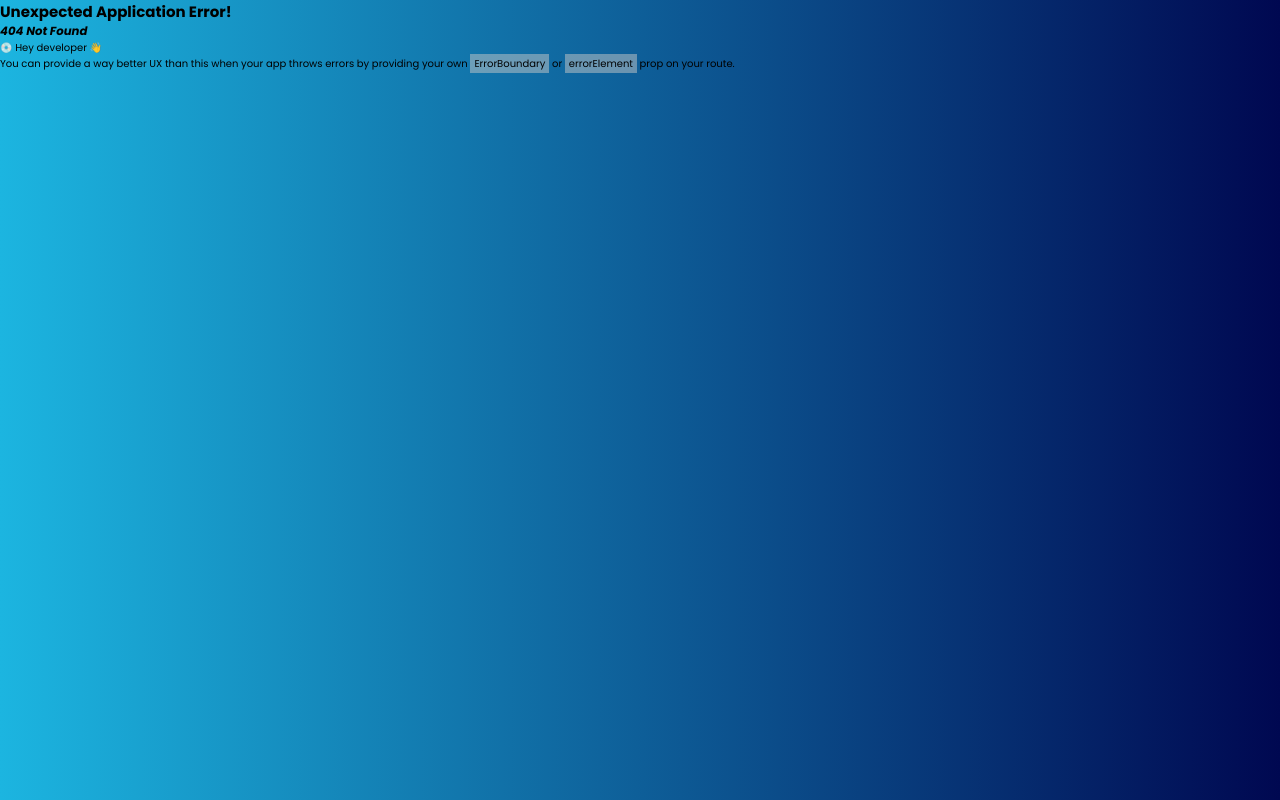
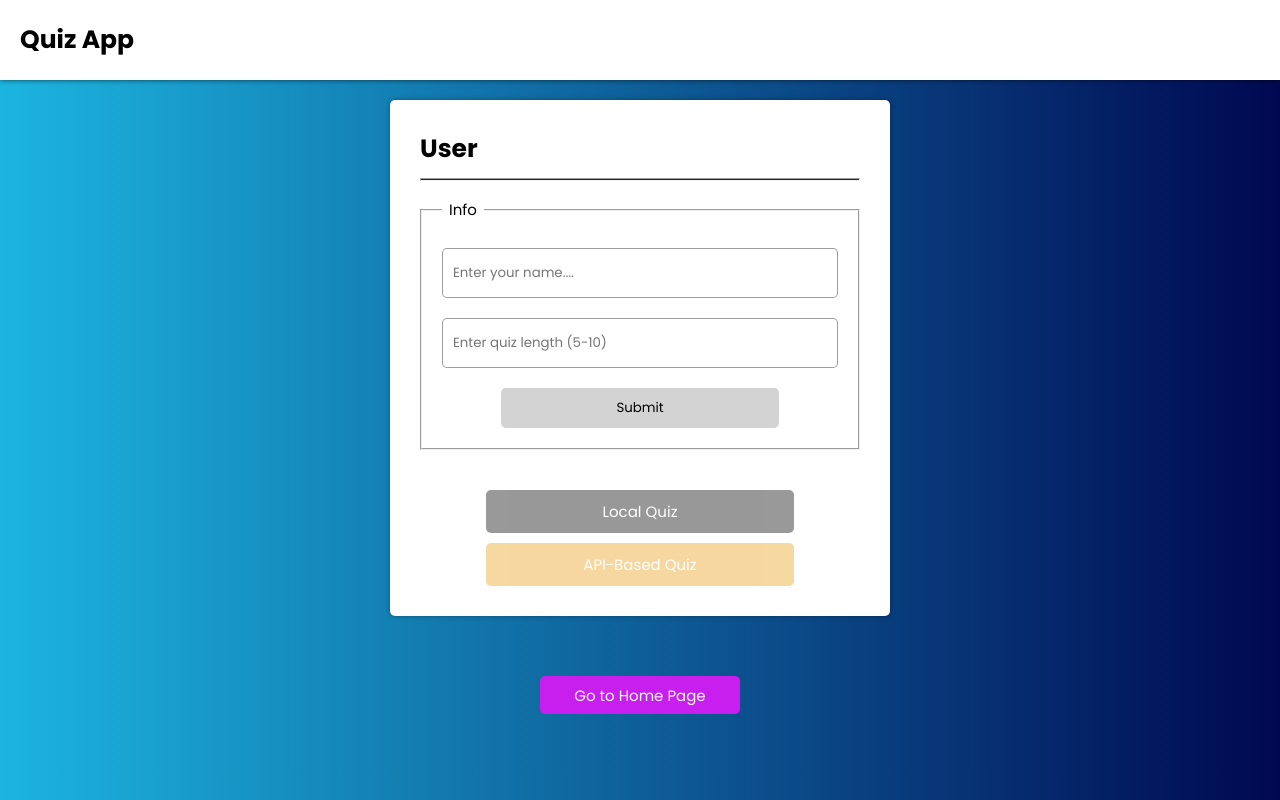
Before and after one commit to haseeb9678/quiz-react-app, a React (Vite) app: page /user in a window 1280 px wide. Before the commit this address had no page. Built offline with nearby package versions, Linux system fonts and the light colour scheme.

Commit message:
add user menu

```diff
--- a/src/App.jsx
+++ b/src/App.jsx
@@ -6,6 +6,7 @@ import AdminPage from './admin/AdminPage/AdminPage'
 import QuizCreate from './admin/QuizCreate/QuizCreate'
 import Quiz from './pages/Quiz/Quiz'
 import QuizResult from './admin/QuizResult/QuizResult'
+import UserPage from './pages/UserPage/UserPage'
 
 const App = () => {
 
@@ -17,6 +18,7 @@ const App = () => {
         <Route path='quizCreate' element={<QuizCreate />} />
         <Route path='quiz' element={<Quiz />} />
         <Route path='result' element={<QuizResult />} />
+        <Route path='user' element={<UserPage />} />
       </Route>
     )
   )
--- a/src/admin/QuizResult/QuizResult.jsx
+++ b/src/admin/QuizResult/QuizResult.jsx
@@ -73,7 +73,7 @@ const QuizResult = () => {
             <hr />
             {
                 userResults.length > 0 ?
-                    <div div className="filter-box">
+                    <div className="filter-box">
                         <h3>Filter Results</h3>
                         <div className="select-container">
                             <select name="filter" defaultValue={''} onChange={handleTypeSelect}>
--- a/src/pages/Home/Home.css
+++ b/src/pages/Home/Home.css
@@ -17,26 +17,26 @@
     transition: all 0.2s;
 }
 
-#local-q-btn {
-    background-color: black;
+#admin-q-btn {
+    background-color: rgb(12, 104, 225);
     color: white;
 }
 
-#api-q-btn {
-    background-color: rgb(233, 158, 20);
+#user-q-btn {
+    background-color: rgb(148, 75, 226);
     color: white;
 }
 
-#local-q-btn:hover {
+#admin-q-btn:hover {
     transform: scale(1.01);
-    box-shadow: 0px 0px 10px black;
-    background-color: rgba(0, 0, 0, 0.815);
+    box-shadow: 0px 0px 10px rgba(12, 104, 225, 0.515);
+    background-color: rgba(12, 104, 225, 0.853);
 }
 
-#api-q-btn:hover {
+#user-q-btn:hover {
     transform: scale(1.01);
-    box-shadow: 0px 0px 10px rgb(233, 158, 20);
-    background-color: rgb(233, 158, 20);
+    box-shadow: 0px 0px 10px rgba(148, 75, 226, 0.848);
+    background-color: rgba(148, 75, 226, 0.848);
 }
 
 
--- a/src/pages/Home/Home.jsx
+++ b/src/pages/Home/Home.jsx
@@ -8,19 +8,17 @@ const Home = () => {
         <section className='home-container section-box'>
             <h2 id='q-type-head'>Home</h2>
             <hr />
+
             <div className="button-box">
-                <button
-                    id='local-q-btn'
-                    onClick={() => navigate('/quiz', { state: { status: 'local' } })}>Local Quiz</button>
-                <button
-                    id='api-q-btn'
-                    onClick={() => navigate('/quiz', { state: { status: 'api' } })}
-                >API-Based Quiz</button>
+
                 <button
                     onClick={() => navigate('/admin')}
                     id='admin-q-btn'>Admin Page</button>
+                <button
+                    onClick={() => navigate('/user')}
+                    id='user-q-btn'>User Page</button>
             </div>
-        </section>
+        </section >
     )
 }
 
--- a/src/pages/Quiz/Quiz.css
+++ b/src/pages/Quiz/Quiz.css
@@ -135,7 +135,7 @@
     font-size: 2rem;
 }
 
-.back-home-box {
+.back-user-box {
     width: 100%;
     margin: 50px auto;
     padding: 10px;
@@ -145,7 +145,7 @@
     gap: 2rem;
 }
 
-.back-home-box button {
+.back-user-box button {
     width: 50%;
     max-width: 200px;
     height: 3.8rem;
@@ -163,7 +163,7 @@
     cursor: not-allowed;
 }
 
-#home-btn {
+#user-btn {
     background-color: rgb(200, 30, 238);
 }
 
@@ -175,7 +175,7 @@
 
 
 @media screen and (max-width: 700px) {
-    .back-home-box {
+    .back-user-box {
         flex-direction: column-reverse;
         align-items: center;
 
--- a/src/pages/Quiz/Quiz.jsx
+++ b/src/pages/Quiz/Quiz.jsx
@@ -18,9 +18,10 @@ const Quiz = () => {
     const [quizStart, setQuizStart] = useState(false);
     const [timesUp, setTimesUp] = useState(false);
     const startQuizBtn = useRef(null);
-    const homeBtn = useRef(null);
+    const userBtn = useRef(null);
     const [time, setTime] = useState(60);
     const [dataReload, setDataReload] = useState(true);
+    const location = useLocation();
 
     useEffect(() => {
         // Fisher–Yates Shuffle
@@ -40,7 +41,7 @@ const Quiz = () => {
             } else {
                 info = quizData;
             }
-            setData(shuffleData(info));
+            setData(shuffleData(info.slice(0, location.state.quizLength)));
         }
 
         if (dataReload) {
@@ -75,7 +76,6 @@ const Quiz = () => {
 
 
     const navigate = useNavigate();
-    const location = useLocation();
     const option1 = useRef(null);
     const option2 = useRef(null);
     const option3 = useRef(null);
@@ -127,7 +127,7 @@ const Quiz = () => {
                 setStatus(userStatus);
 
                 const newRecord = {
-                    user: 'anonymus',
+                    user: location.state.username,
                     type: location.state.status == 'api' ? 'API-Based Quiz' : "Local Quiz",
                     totalScore: data.length,
                     obtainScore: score,
@@ -162,14 +162,14 @@ const Quiz = () => {
             setTime(60);
             setWarn('');
             startQuizBtn.current.classList.add("disable-btn");
-            homeBtn.current.classList.add("disable-btn");
+            userBtn.current.classList.add("disable-btn");
         }
     }
 
-    const handleHome = () => {
-        const classList = homeBtn.current.classList
+    const handleUser = () => {
+        const classList = userBtn.current.classList
         if (!classList.contains('disable-btn')) {
-            navigate('/');
+            navigate('/user');
         }
 
     }
@@ -209,7 +209,7 @@ const Quiz = () => {
                                 setQuizStart(false);
                                 setTimesUp(false);
                                 startQuizBtn.current.classList.remove("disable-btn");
-                                homeBtn.current.classList.remove("disable-btn");
+                                userBtn.current.classList.remove("disable-btn");
                             }}
                         >
                             Reset
@@ -236,12 +236,12 @@ const Quiz = () => {
                     </div>
                 )}
             </section>
-            <div className='back-home-box'>
+            <div className='back-user-box'>
                 <button
-                    ref={homeBtn}
-                    onClick={handleHome}
-                    id='home-btn'
-                >Go to Home Page</button>
+                    ref={userBtn}
+                    onClick={handleUser}
+                    id='user-btn'
+                >Go to User Page</button>
                 <button
                     ref={startQuizBtn}
                     onClick={handleStart}
--- a/src/pages/UserPage/UserPage.css
+++ b/src/pages/UserPage/UserPage.css
@@ -0,0 +1,110 @@
+.user-info-container {
+    display: flex;
+    flex-direction: column;
+    gap: 2rem;
+}
+
+.button-box {
+    display: flex;
+    align-items: center;
+    flex-direction: column;
+    gap: 10px;
+    width: 100%;
+}
+
+.button-box button {
+    width: 70%;
+    padding: 1rem 0.7rem;
+    border: none;
+    outline: none;
+    font-size: 1.5rem;
+    border-radius: 5px;
+    cursor: pointer;
+    transition: all 0.2s;
+}
+
+#local-q-btn {
+    background-color: black;
+    color: white;
+}
+
+#api-q-btn {
+    background-color: rgb(233, 158, 20);
+    color: white;
+}
+
+#local-q-btn:hover {
+    transform: scale(1.01);
+    box-shadow: 0px 0px 10px black;
+    background-color: rgba(0, 0, 0, 0.815);
+}
+
+#api-q-btn:hover {
+    transform: scale(1.01);
+    box-shadow: 0px 0px 10px rgb(233, 158, 20);
+    background-color: rgb(233, 158, 20);
+}
+
+#back-home-btn {
+    background-color: rgb(200, 30, 238);
+    transition: all 0.2s;
+}
+
+#back-home-btn:hover {
+    transform: scale(1.01);
+    box-shadow: 0px 0px 10px rgb(221, 72, 255);
+    background-color: rgb(221, 72, 255);
+}
+
+fieldset {
+    padding: 2rem;
+    margin-bottom: 3rem;
+}
+
+fieldset legend {
+    padding: 0.7rem;
+    font-size: 1.5rem;
+}
+
+.user-input-box {
+    width: 100%;
+}
+
+.user-input-box form {
+    display: flex;
+    flex-direction: column;
+    gap: 2rem;
+    width: 100%;
+}
+
+.user-input-box form input {
+    height: 5rem;
+    border-radius: 5px;
+    border: 1px solid rgba(0, 0, 0, 0.385);
+    outline: none;
+    padding: 0 1rem;
+    width: 100%;
+}
+
+.user-input-box form button {
+    height: 4rem;
+    background-color: rgba(128, 128, 128, 0.344);
+    border: none;
+    outline: none;
+    cursor: pointer;
+    width: 70%;
+    margin: 0 auto;
+    border-radius: 5px;
+    transition: all 0.2s;
+}
+
+.user-input-box button:hover {
+    transform: scale(1.01);
+    box-shadow: 0px 0px 10px rgba(128, 128, 128, 0.285);
+    background-color: rgba(128, 128, 128, 0.285);
+}
+
+.disable {
+    opacity: 0.4;
+    cursor: not-allowed;
+}
--- a/src/pages/UserPage/UserPage.jsx
+++ b/src/pages/UserPage/UserPage.jsx
@@ -0,0 +1,90 @@
+import React, { useEffect, useRef, useState } from 'react'
+import { useNavigate } from 'react-router-dom'
+import './UserPage.css'
+
+const UserPage = () => {
+    const [enableButoons, setEnableButtons] = useState(false);
+    const [name, setName] = useState('');
+    const [quizLength, setQuizLength] = useState(0);
+
+    const navigate = useNavigate();
+
+    const localQuizBtn = useRef(null);
+    const apiQuizBtn = useRef(null);
+
+
+    const handleForm = (formData) => {
+        const userName = formData.get("name");
+        const length = formData.get("length");
+        console.log(userName, length);
+
+        setName(userName);
+        setQuizLength(length);
+
+        localQuizBtn.current.classList.remove("disable");
+        apiQuizBtn.current.classList.remove("disable");
+
+        setEnableButtons(true);
+    }
+
+    useEffect(() => {
+        if (localQuizBtn && apiQuizBtn) {
+            localQuizBtn.current.classList.add("disable");
+            apiQuizBtn.current.classList.add("disable");
+            setEnableButtons(false);
+        }
+    }, [])
+    return (
+        <>
+            <section className='section-box'>
+                <h2>User</h2>
+                <hr />
+                <fieldset>
+                    <legend>Info</legend>
+                    <div className="user-input-box">
+                        <form action={handleForm}>
+                            <input
+                                type="text"
+                                name='name'
+                                required
+                                minLength={3}
+                                maxLength={10}
+                                placeholder='Enter your name....' />
+                            <input type="number"
+                                name='length'
+                                min={5}
+                                max={10}
+                                required
+                                placeholder='Enter quiz length (5-10)' />
+                            <button>Submit</button>
+                        </form>
+                    </div>
+                </fieldset>
+                <div className="button-box">
+                    <button
+                        ref={localQuizBtn}
+                        id='local-q-btn'
+                        onClick={() => {
+                            if (enableButoons)
+                                navigate('/quiz', { state: { status: 'local', username: name, quizLength: quizLength } })
+                        }}>Local Quiz</button>
+                    <button
+                        ref={apiQuizBtn}
+                        id='api-q-btn'
+                        onClick={() => {
+                            if (enableButoons)
+                                navigate('/quiz', { state: { status: 'api', username: name, quizLength: quizLength } })
+                        }}>API-Based Quiz</button>
+                </div>
+            </section>
+            <div className='back-user-box'>
+                <button
+                    onClick={() => navigate('/')}
+                    id='back-home-btn'
+                >Go to Home Page</button>
+            </div>
+        </>
+    )
+}
+
+export default UserPage
```
